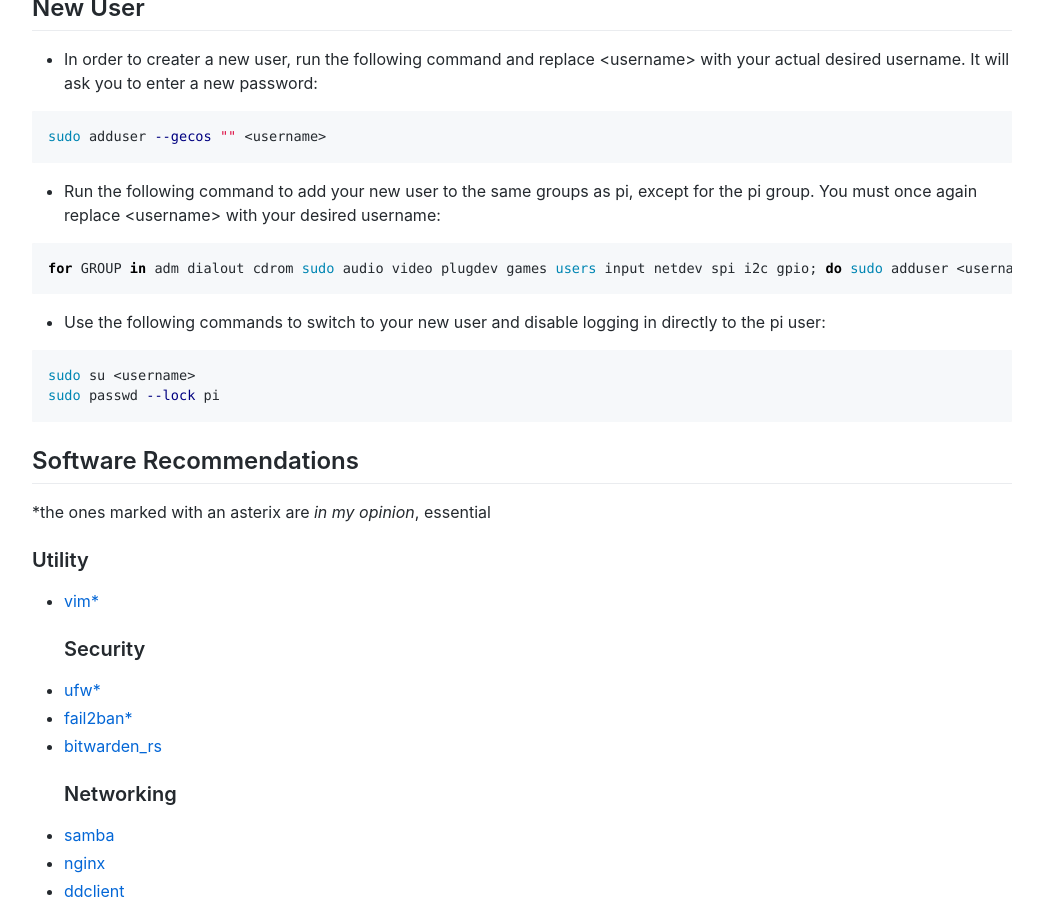
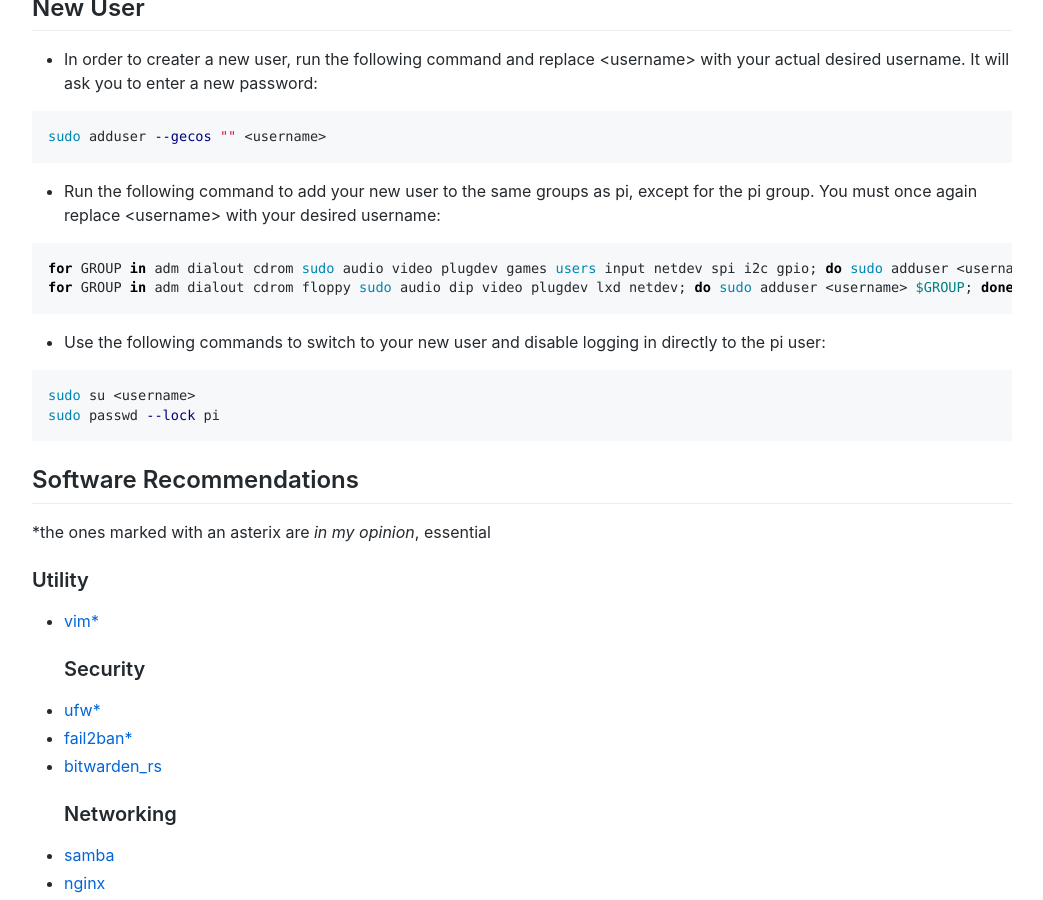
Before and after one commit to rajankpaul/docs, a Jekyll site: the page built from tutorials/raspberry_pi/index.md, in a window 1280 px wide and 900 px high, scrolled down 1720 px. Shown: the whole window, without its empty margins (118-1161 px from the left). Built offline with Jekyll 4.4.1, drawn with Linux system fonts in a browser that asks for light colours; comment, search, counter and statistics services are not loaded.

Commit message:
Update index.md

````diff
--- a/tutorials/raspberry_pi/index.md
+++ b/tutorials/raspberry_pi/index.md
@@ -85,6 +85,7 @@ sudo adduser --gecos "" <username>
 
 ```bash
 for GROUP in adm dialout cdrom sudo audio video plugdev games users input netdev spi i2c gpio; do sudo adduser <username> $GROUP; done
+for GROUP in adm dialout cdrom floppy sudo audio dip video plugdev lxd netdev; do sudo adduser <username> $GROUP; done
 ```
 
 *   Use the following commands to switch to your new user and disable logging in directly to the pi user:
````
